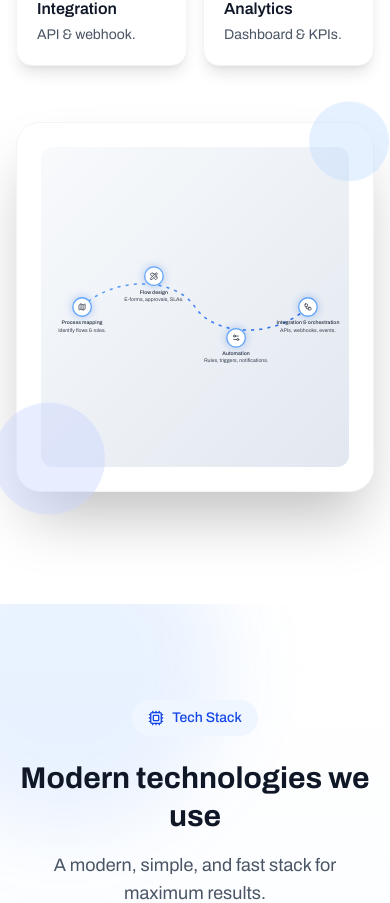
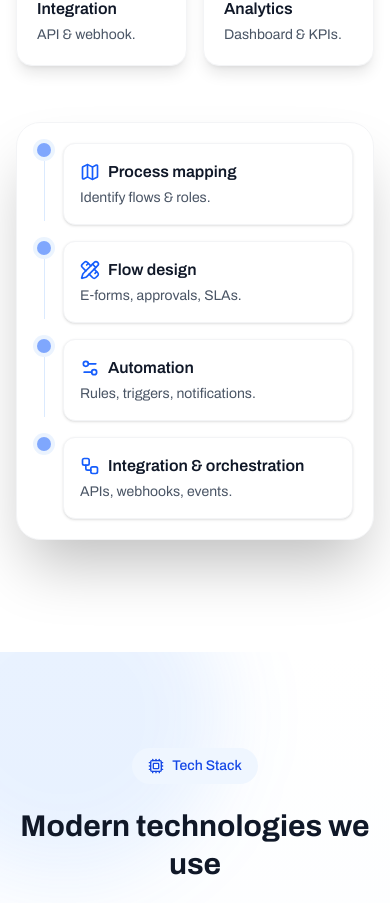
Before and after one commit to khamdannahari/mls-landing, a Next.js app: page / in a window 390 px wide. Shown: the part 4760-5663 px from the top of the page. Built offline with nearby package versions, Linux system fonts and the light colour scheme.

Commit message:
update: digital section illustration on mobile

```diff
--- a/src/components/DigitalSection.tsx
+++ b/src/components/DigitalSection.tsx
@@ -208,12 +208,55 @@ export default function DigitalSection({
             </motion.div>
           </motion.div>
 
-          {/* Right: Animated network illustration */}
+          {/* Right: Illustration (md+) and Mobile Timeline (sm) */}
           <motion.div
             variants={fadeRight}
             initial="hidden"
             animate={isVisible ? "show" : "hidden"}
           >
+            {/* Mobile timeline (better readability) */}
+            <div className="md:hidden">
+              <div className="relative bg-white rounded-3xl border border-gray-100 shadow-3xl p-5">
+                <motion.ul
+                  variants={container}
+                  initial="hidden"
+                  animate={isVisible ? "show" : "hidden"}
+                  className="space-y-4"
+                >
+                  {steps.map((step, index) => {
+                    const IconComp = step.icon;
+                    return (
+                      <motion.li
+                        key={step.n}
+                        variants={item}
+                        className="flex items-stretch gap-3"
+                      >
+                        <div className="flex flex-col items-center">
+                          <div className="w-3.5 h-3.5 rounded-full bg-blue-600 ring-4 ring-blue-100 animate-pulse" />
+                          {index < steps.length - 1 && (
+                            <div className="w-px flex-1 bg-blue-100 mt-1 mb-1" />
+                          )}
+                        </div>
+                        <div className="flex-1 bg-white border border-gray-100 rounded-xl p-4 shadow-sm">
+                          <div className="flex items-center gap-2">
+                            <IconComp className="w-5 h-5 text-blue-600" />
+                            <div className="text-gray-900 font-semibold text-base">
+                              {step.title}
+                            </div>
+                          </div>
+                          <div className="text-gray-600 text-sm mt-1">
+                            {step.desc}
+                          </div>
+                        </div>
+                      </motion.li>
+                    );
+                  })}
+                </motion.ul>
+              </div>
+            </div>
+
+            {/* Desktop/Tablet SVG illustration */}
+            <div className="hidden md:block">
               <div className="relative bg-white rounded-3xl border border-gray-100 shadow-3xl p-6 hover-3d">
                 <div className="h-80 gradient-light rounded-xl relative overflow-hidden">
                   <svg
@@ -222,7 +265,13 @@ export default function DigitalSection({
                     xmlns="http://www.w3.org/2000/svg"
                   >
                     <defs>
-                    <linearGradient id="flow" x1="0%" y1="0%" x2="100%" y2="0%">
+                      <linearGradient
+                        id="flow"
+                        x1="0%"
+                        y1="0%"
+                        x2="100%"
+                        y2="0%"
+                      >
                         <stop offset="0%" stopColor="#60a5fa" />
                         <stop offset="100%" stopColor="#2563eb" />
                       </linearGradient>
@@ -239,7 +288,12 @@ export default function DigitalSection({
                     {/* Step nodes */}
                     {steps.map((s) => (
                       <g key={s.n}>
-                      <circle cx={s.x} cy={s.y} r="18" className="node-glow" />
+                        <circle
+                          cx={s.x}
+                          cy={s.y}
+                          r="18"
+                          className="node-glow"
+                        />
                         {(() => {
                           const Icon = s.icon;
                           return (
@@ -277,6 +331,7 @@ export default function DigitalSection({
                   style={{ animationDelay: "1s" }}
                 />
               </div>
+            </div>
           </motion.div>
         </div>
       </div>
```
Lines whose indentation alone changed are shown as unchanged.
